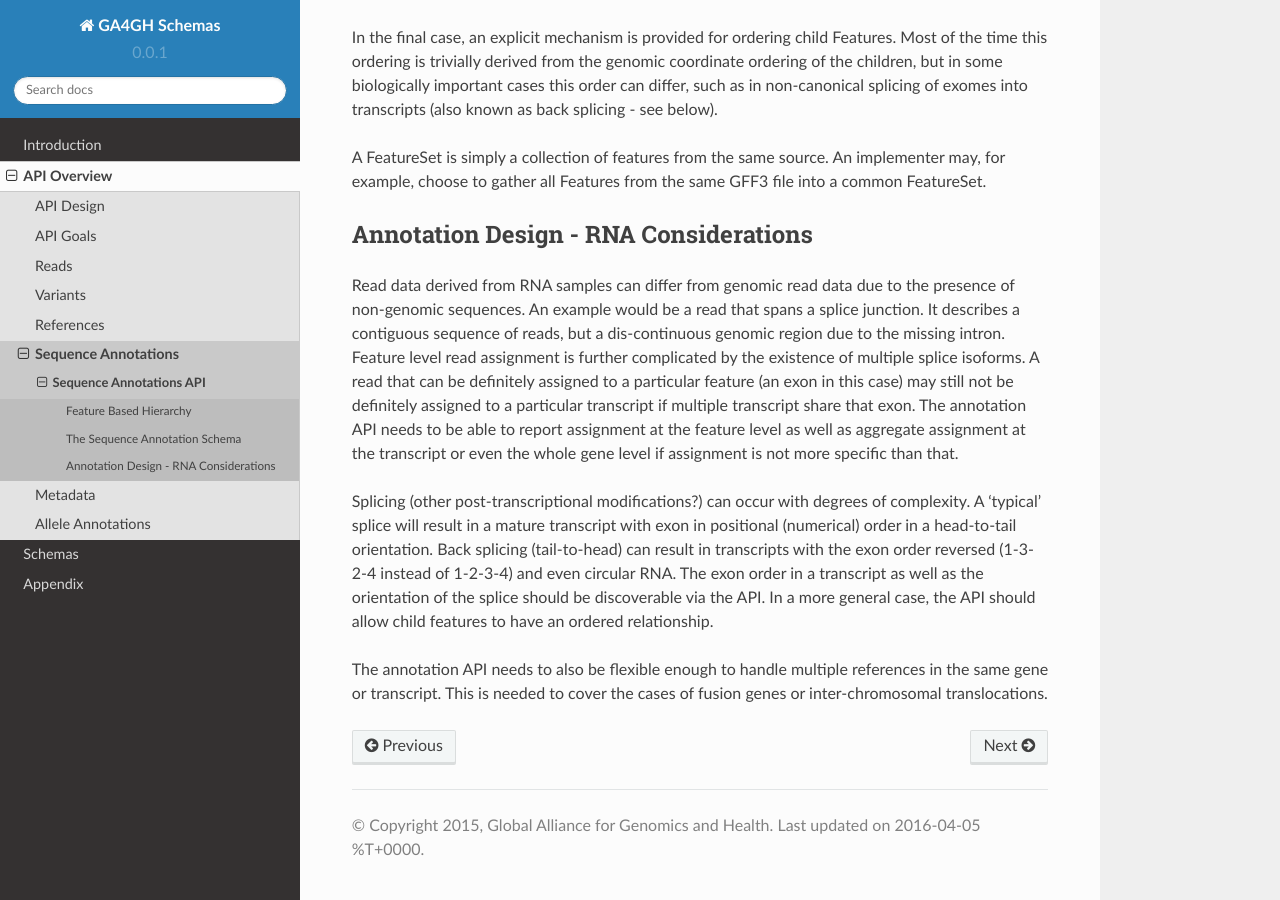
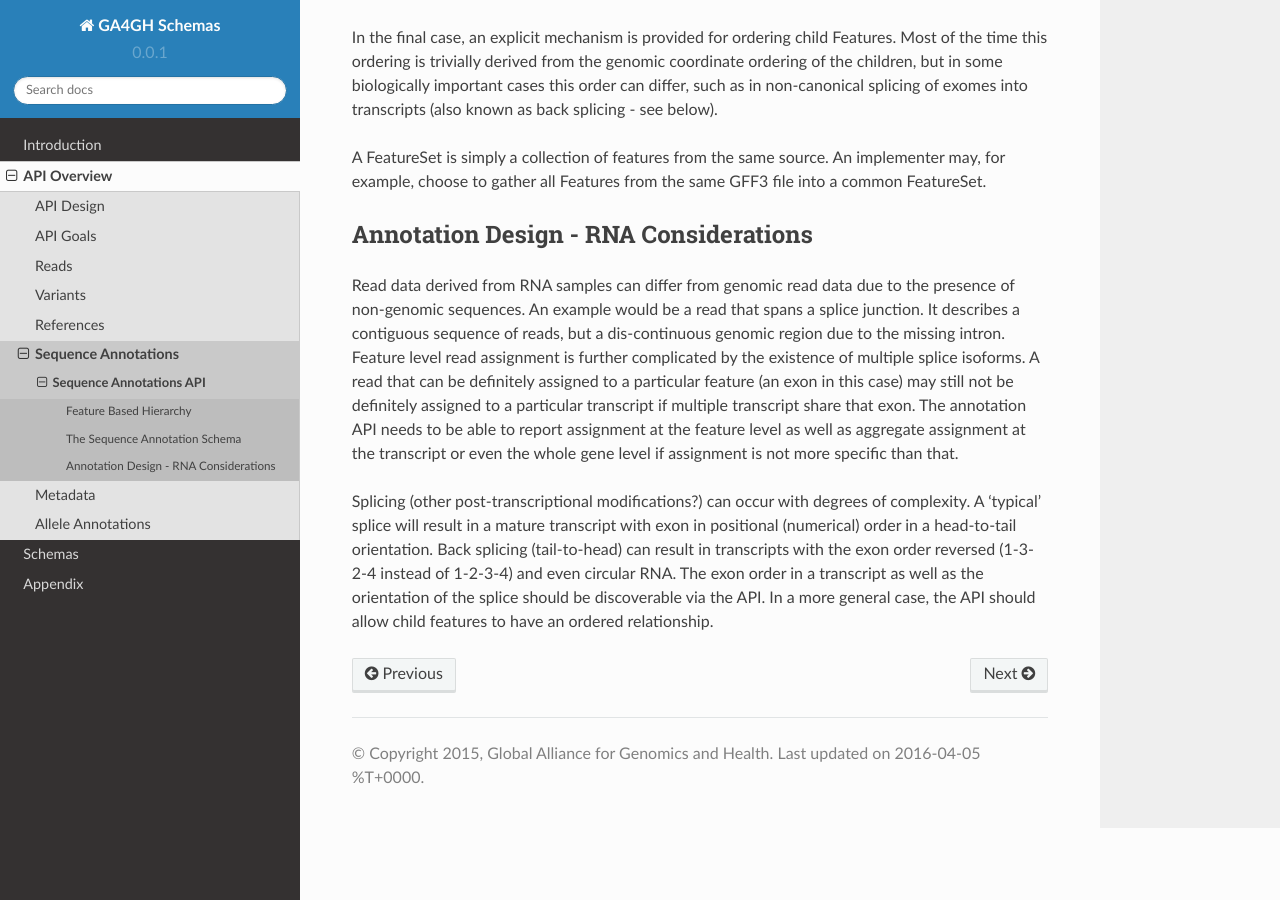
Before and after one commit to ga4gh/ga4gh-schemas, a Sphinx documentation site: the page built from doc/source/api/sequence_annotations.rst, in a window 1280 px wide and 900 px high, scrolled down 942 px. Built offline with Sphinx 7.4.7 and the Read the Docs theme 2.0.0, drawn with Linux system fonts in a browser that asks for light colours.

Commit message:
Removed extra TODO (instead moving it to GIT issue), and aspirational comment about multi-reference features.

```diff
--- a/doc/source/api/sequence_annotations.rst
+++ b/doc/source/api/sequence_annotations.rst
@@ -42,5 +42,3 @@ Annotation Design - RNA Considerations
 Read data derived from RNA samples can differ from genomic read data due to the presence of non-genomic sequences.  An example would be a read that spans a splice junction.  It describes a contiguous sequence of reads, but a dis-continuous genomic region due to the missing intron.  Feature level read assignment is further complicated by the existence of multiple splice isoforms.  A read that can be definitely assigned to a particular feature (an exon in this case) may still not be definitely assigned to a particular transcript if multiple transcript share that exon.  The annotation API needs to be able to report assignment at the feature level as well as aggregate assignment at the transcript or even the whole gene level if assignment is not more specific than that.
 
 Splicing (other post-transcriptional modifications?) can occur with degrees of complexity.  A ‘typical’ splice will result in a mature transcript with exon in positional (numerical) order in a head-to-tail orientation.  Back splicing (tail-to-head) can result in transcripts with the exon order reversed (1-3-2-4 instead of 1-2-3-4) and even circular RNA.  The exon order in a transcript as well as the orientation of the splice should be discoverable via the API.  In a more general case, the API should allow child features to have an ordered relationship.
-
-The annotation API needs to also be flexible enough to handle multiple references in the same gene or transcript.  This is needed to cover the cases of fusion genes or inter-chromosomal translocations.
```
Also changed, not shown: 1 other file.
